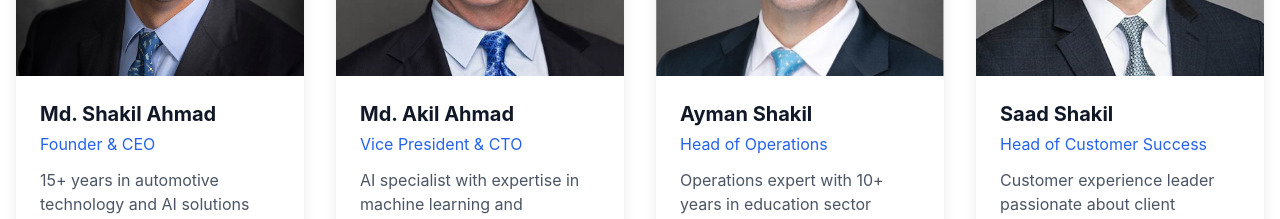
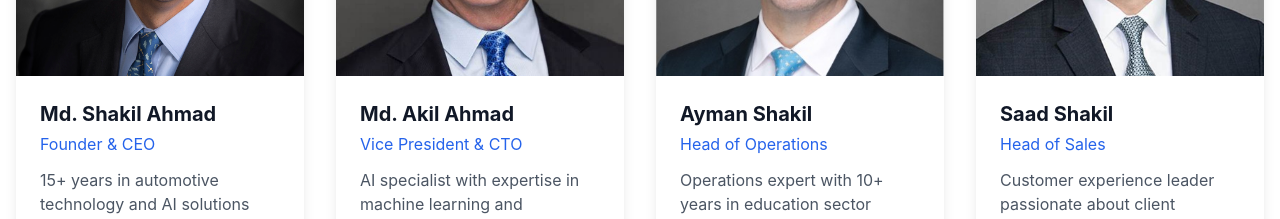
Before and after one commit to Ayman-Shakil192/drivexpert-ai, a React (Vite) app: page / in a window 1280 px wide. Shown: the part 2440-2659 px from the top of the page. Built offline with nearby package versions, Linux system fonts and the light colour scheme.

Commit message:
update data

```diff
--- a/src/components/About.jsx
+++ b/src/components/About.jsx
@@ -120,7 +120,7 @@ const About = () => {
     },
     {
       name: "Saad Shakil",
-      role: "Head of Customer Success",
+      role: "Head of Sales",
       image: lead_four,
       bio: "Customer experience leader passionate about client success",
       social: { linkedin: "#", twitter: "#" },
```
